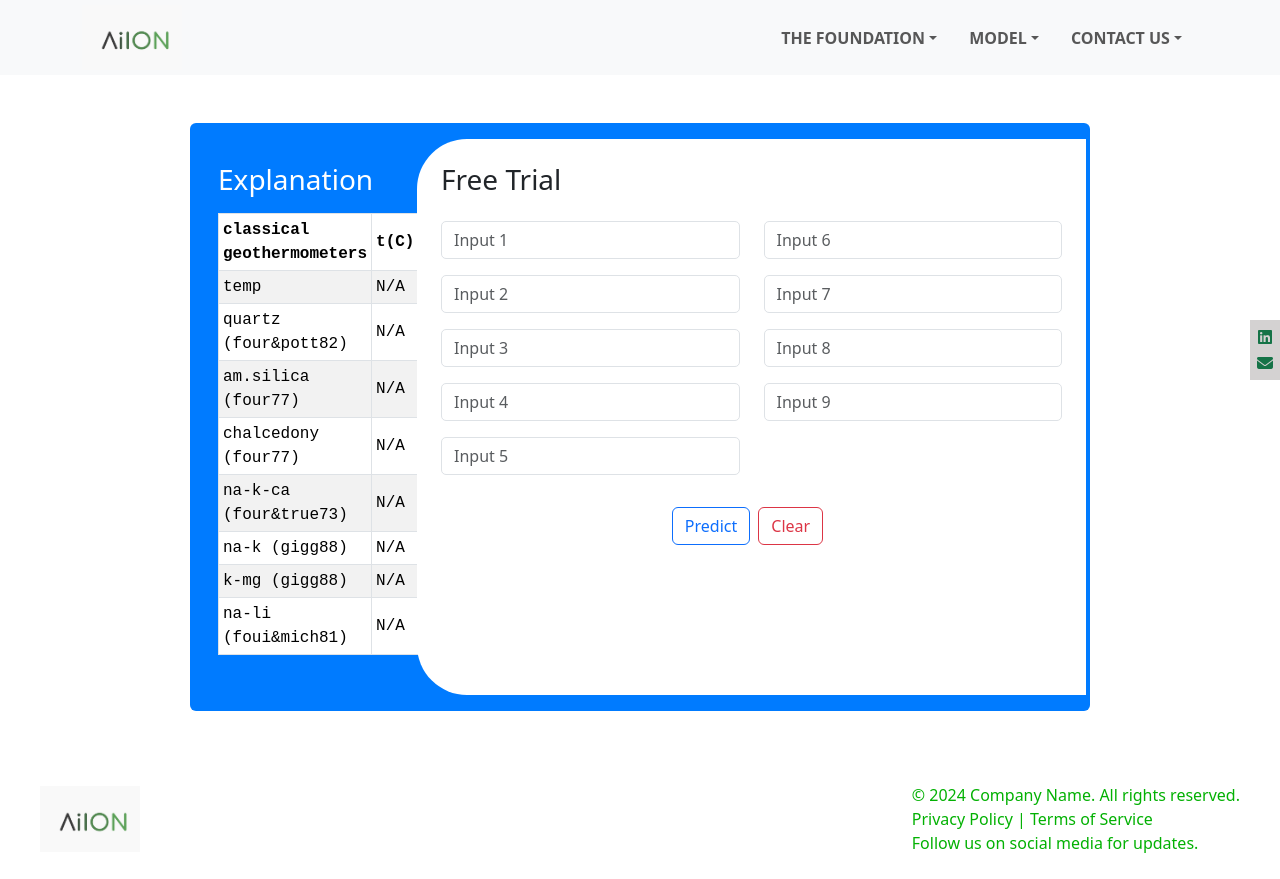
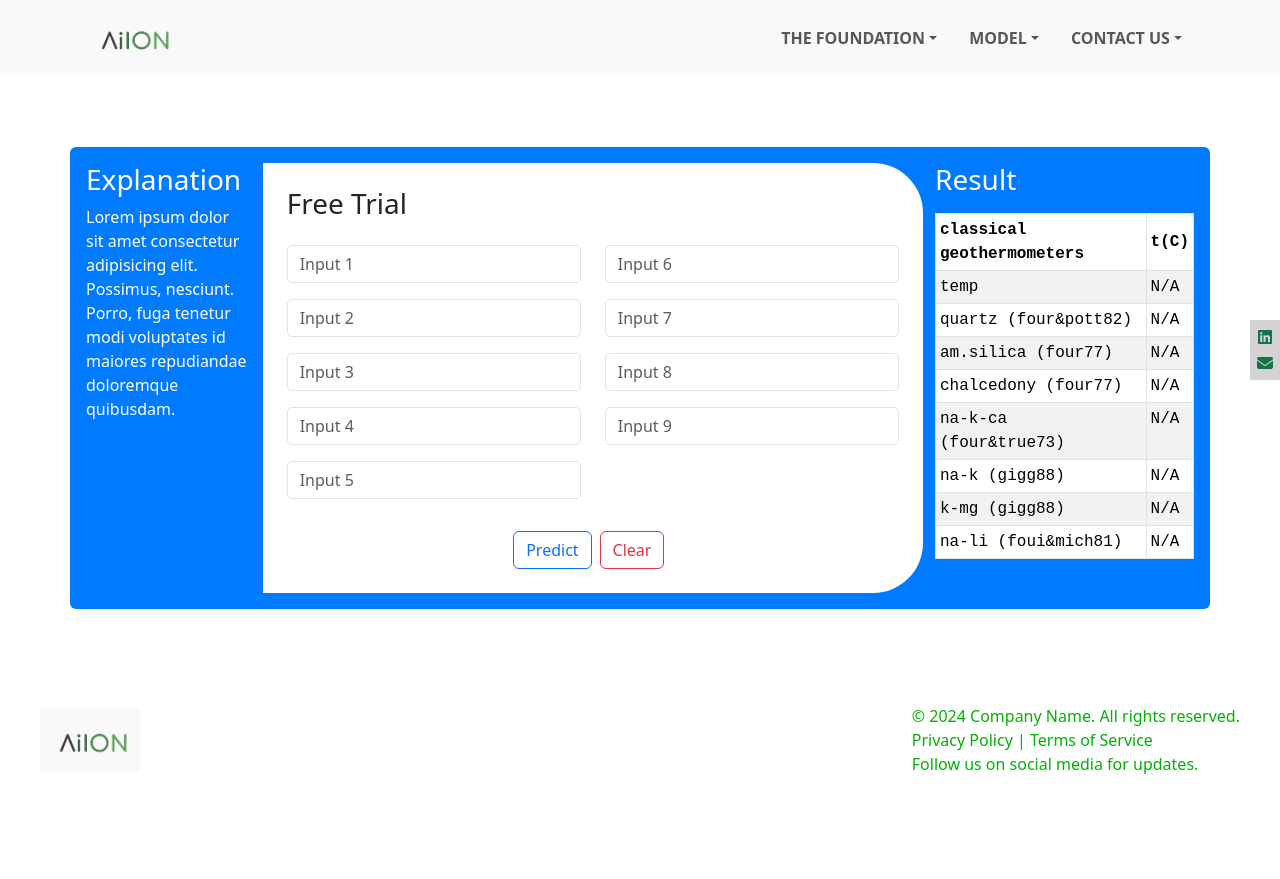
Before and after one commit to Mohabyoussef09/aiion, a React (Vite) app in the folder aiion-project/: page /single in a window 1280 px wide. After the commit the page ends 800 px from the top, so only its background shows below. Built offline with nearby package versions, Linux system fonts and the light colour scheme.

Commit message:
single input section updated 2

```diff
--- a/aiion-project/src/Components/SingleInput/SingleInput.jsx
+++ b/aiion-project/src/Components/SingleInput/SingleInput.jsx
@@ -47,53 +47,11 @@ function SingleInput() {
     <>
       <div className="container container-form my-5 rounded p-3">
         <div className="row">
-          <div className="col-12 col-md-3 p-4 text-center text-md-start welcome-section">
-            <h3 className="mb-3">Explanation</h3>
-
-            <table className="table table-striped table-bordered table-hover table-sm table-responsive" style={tableStyle}>
-            <thead>
-              <tr>
-                <th>classical geothermometers</th>
-                <th className="align-middle">t(C)</th>
-              </tr>
-            </thead>
-            <tbody>
-              <tr>
-                <td>temp</td>
-                <td>{sum !== null ? <span>{sum}</span> : "N/A"}</td>
-              </tr>
-              <tr>
-                <td>quartz (four&pott82)</td>
-                <td className="align-middle">N/A</td>
-              </tr>
-              <tr>
-                <td>am.silica (four77)</td>
-                <td className="align-middle">N/A</td>
-              </tr>
-              <tr>
-                <td>chalcedony (four77)</td>
-                <td className="align-middle">N/A</td>
-              </tr>
-              <tr>
-                <td>na-k-ca (four&true73)</td>
-                <td className="align-middle">N/A</td>
-              </tr>
-              <tr>
-                <td>na-k (gigg88)</td>
-                <td className="align-middle">N/A</td>
-              </tr>
-              <tr>
-                <td>k-mg (gigg88)</td>
-                <td className="align-middle">N/A</td>
-              </tr>
-              <tr>
-                <td>na-li (foui&mich81)</td>
-                <td className="align-middle">N/A</td>
-              </tr>
-            </tbody>
-          </table>
+          <div className="col-md-2">
+            <h3>Explanation</h3>
+            <p>Lorem ipsum dolor sit amet consectetur adipisicing elit. Possimus, nesciunt. Porro, fuga tenetur modi voluptates id maiores repudiandae doloremque quibusdam.</p>
           </div>
-          <div className="col-12 col-md-9 form-section text-dark p-4">
+          <div className="col-md-7 form-section text-dark p-4">
             <h3 className="mb-4">Free Trial</h3>
             <form onSubmit={formik.handleSubmit}>
               <div className="row">
@@ -197,6 +155,56 @@ function SingleInput() {
               </div>
             </form>
           </div>
+          <div className="col-md-3 text-center text-md-start welcome-section">
+            <h3 className="mb-3">Result</h3>
+
+            <table
+              className="table table-striped table-bordered table-hover table-sm table-responsive"
+              style={tableStyle}
+            >
+              <thead>
+                <tr>
+                  <th>classical geothermometers</th>
+                  <th className="align-middle">t(C)</th>
+                </tr>
+              </thead>
+              <tbody>
+                <tr>
+                  <td>temp</td>
+                  <td>{sum !== null ? <span>{sum}</span> : "N/A"}</td>
+                </tr>
+                <tr>
+                  <td>quartz (four&pott82)</td>
+                  <td>N/A</td>
+                </tr>
+                <tr>
+                  <td>am.silica (four77)</td>
+                  <td>N/A</td>
+                </tr>
+                <tr>
+                  <td>chalcedony (four77)</td>
+                  <td>N/A</td>
+                </tr>
+                <tr>
+                  <td>na-k-ca (four&true73)</td>
+                  <td>N/A</td>
+                </tr>
+                <tr>
+                  <td>na-k (gigg88)</td>
+                  <td>N/A</td>
+                </tr>
+                <tr>
+                  <td>k-mg (gigg88)</td>
+                  <td>N/A</td>
+                </tr>
+                <tr>
+                  <td>na-li (foui&mich81)</td>
+                  <td className="align-middle">N/A</td>
+                </tr>
+              </tbody>
+            </table>
+          </div>
+
         </div>
       </div>
     </>
--- a/aiion-project/src/index.css
+++ b/aiion-project/src/index.css
@@ -229,9 +229,8 @@
 /* ======================================================== */
 
 .container-form {
-  max-width: 900px;
-  background-color: #007bff; /* Primary background color */
-  color: #fff; /* Text color */
+  background-color: #007bff;
+  color: #fff;
 }
 
 .welcome-section {
@@ -240,8 +239,8 @@
 
 .form-section {
   background-color: #fff;
-  border-top-left-radius: 50px;
-  border-bottom-left-radius: 50px;
+  border-top-right-radius: 50px;
+  border-bottom-right-radius: 50px;
   padding: 20px;
 }
 
@@ -256,30 +255,6 @@
 .btn-success {
   font-weight: bold;
   border-radius: 5px;
-}
-
-/* Custom media queries */
-@media (max-width: 767.98px) {
-  .form-section {
-    border-radius: 0;
-    padding: 10px;
-  }
-
-  .welcome-section {
-    padding: 20px;
-  }
-}
-
-@media (min-width: 768px) and (max-width: 991.98px) {
-  .form-section {
-    border-top-left-radius: 30px;
-    border-bottom-left-radius: 30px;
-    padding: 15px;
-  }
-
-  .welcome-section {
-    padding: 30px;
-  }
 }
 
 
```
